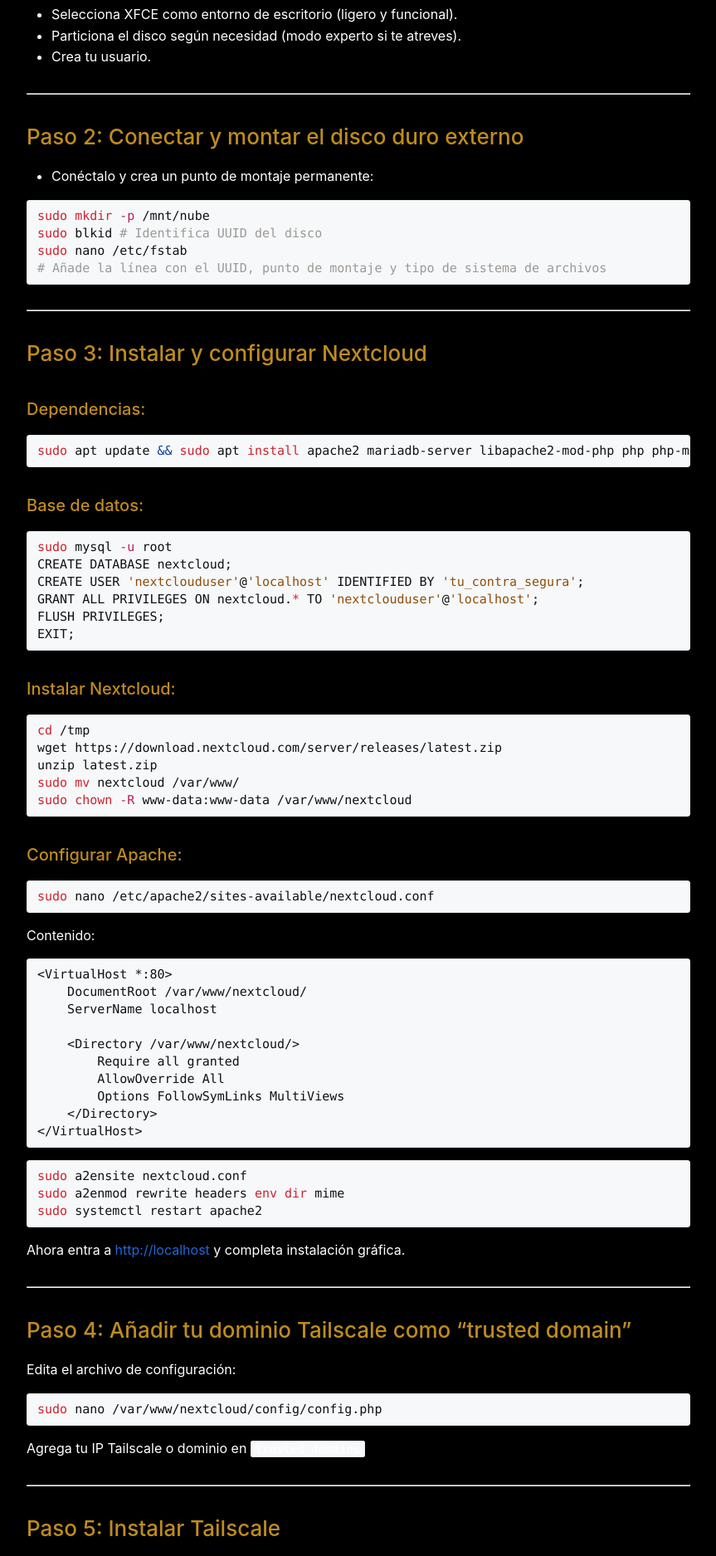
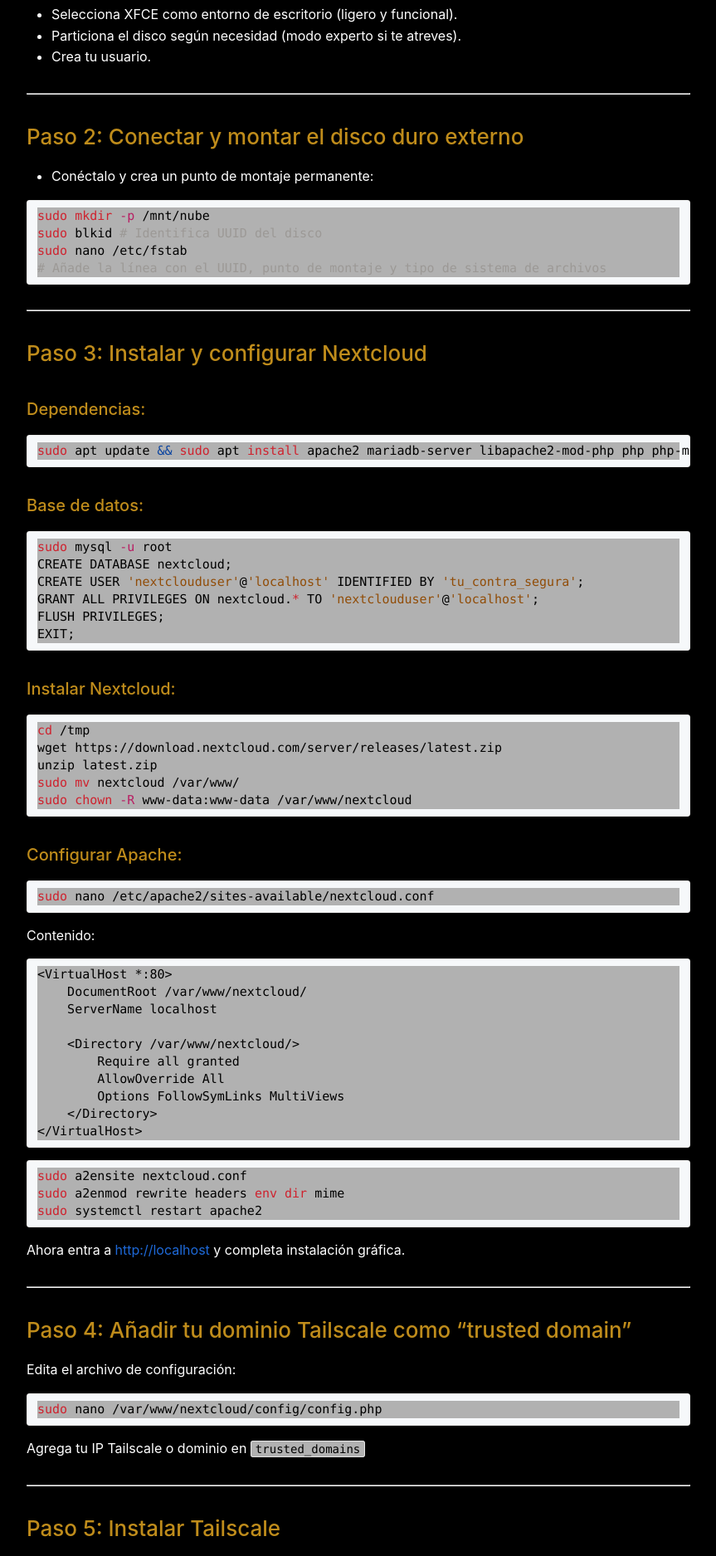
Before and after one commit to damalga/damalga-nl-lp, a Jekyll site: the page built from _posts/2025-06-18-resucitar-viejo-portatil-y-montar-servidor.md, in a window 1280 px wide. Shown: the part 983-2858 px from the top of the page at 83% size, without its empty margins (208-1071 px from the left). Built offline with Jekyll 4.4.1, drawn with Linux system fonts in a browser that asks for light colours; some web fonts are replaced.

Commit message:
upload guia.md

```diff
--- a/_sass/minima/custom-styles.scss
+++ b/_sass/minima/custom-styles.scss
@@ -18,6 +18,11 @@ a{
     &:hover{
         text-decoration: underline $light-gray;
     }
+}
+
+code{
+    background-color: $light-gray;
+    color: black;
 }
 
 //Body
```
